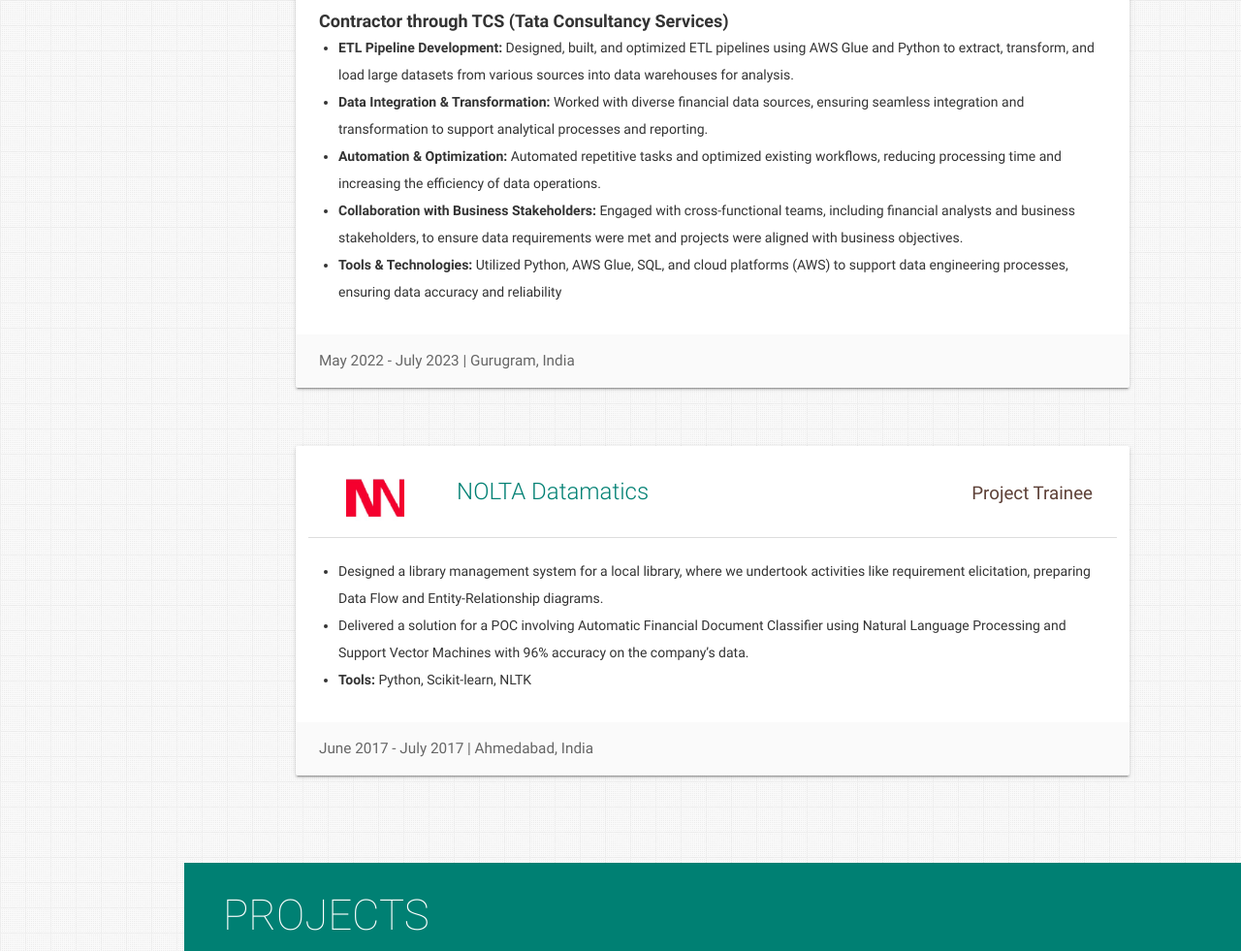
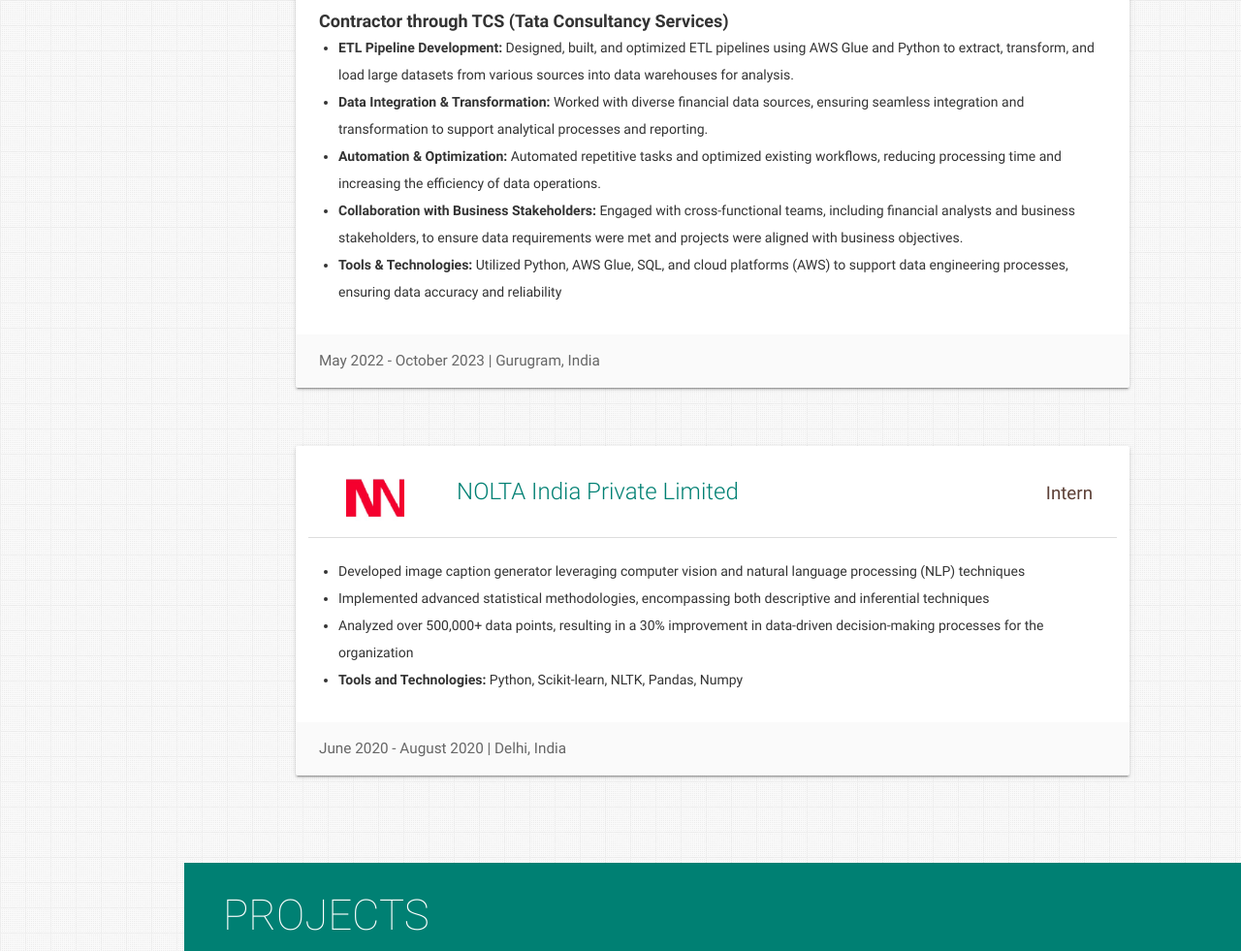
Before and after one commit to Kenpachi99/kenpachi99.github.io, a plain HTML site: page index.html in a window 1280 px wide. Shown: the part 2704-3685 px from the top of the page at 97% size. Drawn offline with nearby package versions, Linux system fonts and the light colour scheme.

Commit message:
adding changes

```diff
--- a/index.html
+++ b/index.html
@@ -347,7 +347,7 @@
             </ul>
           </div>
           <div class="card-action">
-            <span>July 2023 - Aug 2024 | Gurugram, India</span>
+            <span>October 2023 - Aug 2024 | Gurugram, India</span>
           </div>
         </div>
 
@@ -386,7 +386,7 @@
             </ul>
           </div>
           <div class="card-action">
-            <span>May 2022 - July 2023 | Gurugram, India</span>
+            <span>May 2022 - October 2023 | Gurugram, India</span>
           </div>
         </div>
 
@@ -444,30 +444,29 @@
               <div class="col s12 m10">
                 <p>
                   <span class="card-title"><a href="https://nolta.co.in/" target="_blank"
-                      class="teal-text hoverline">NOLTA
-                      Datamatics </a></span>
+                      class="teal-text hoverline">NOLTA India Private Limited
+                       </a></span>
                 </p>
               </div>
             </div>
-            <div class="role brown-text text-darken-2">Project Trainee</div>
+            <div class="role brown-text text-darken-2">Intern</div>
             <ul>
               <li>
-                Designed a library management system for a local library, where we undertook activities like requirement
-                elicitation, preparing Data Flow
-                and Entity-Relationship diagrams.
+                Developed image caption generator leveraging computer vision and natural language processing (NLP) techniques
               </li>
               <li>
-                Delivered a solution for a POC involving Automatic Financial Document Classifier using Natural Language
-                Processing and Support Vector
-                Machines with 96% accuracy on the company’s data.
+                Implemented advanced statistical methodologies, encompassing both descriptive and inferential techniques
               </li>
               <li>
-                <b>Tools:</b> Python, Scikit-learn, NLTK
+                Analyzed over
+                500,000+ data points, resulting in a 30% improvement in data-driven decision-making processes for the organization
+              <li>
+                <b>Tools and Technologies:</b> Python, Scikit-learn, NLTK, Pandas, Numpy
               </li>
             </ul>
           </div>
           <div class="card-action">
-            <span>June 2017 - July 2017 | Ahmedabad, India</span>
+            <span>June 2020 - August 2020 | Delhi, India</span>
           </div>
         </div>
 
```
